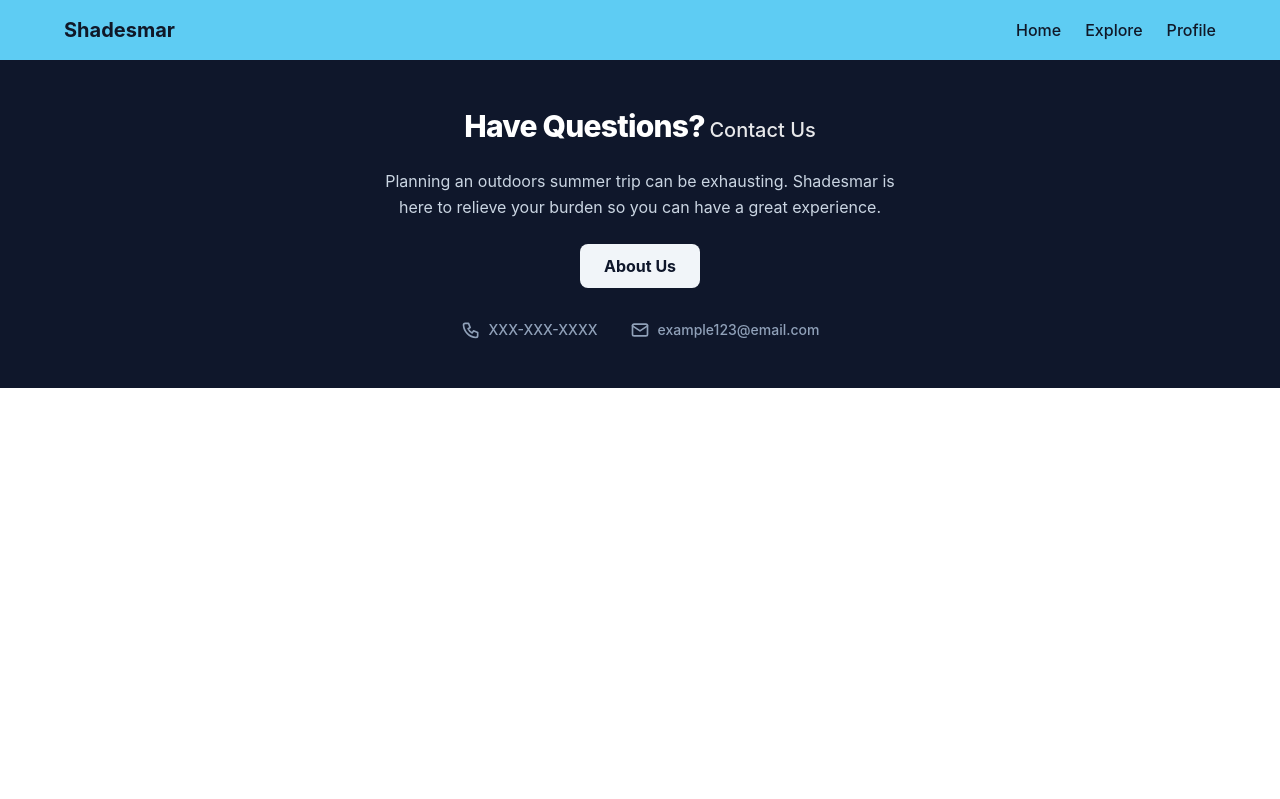
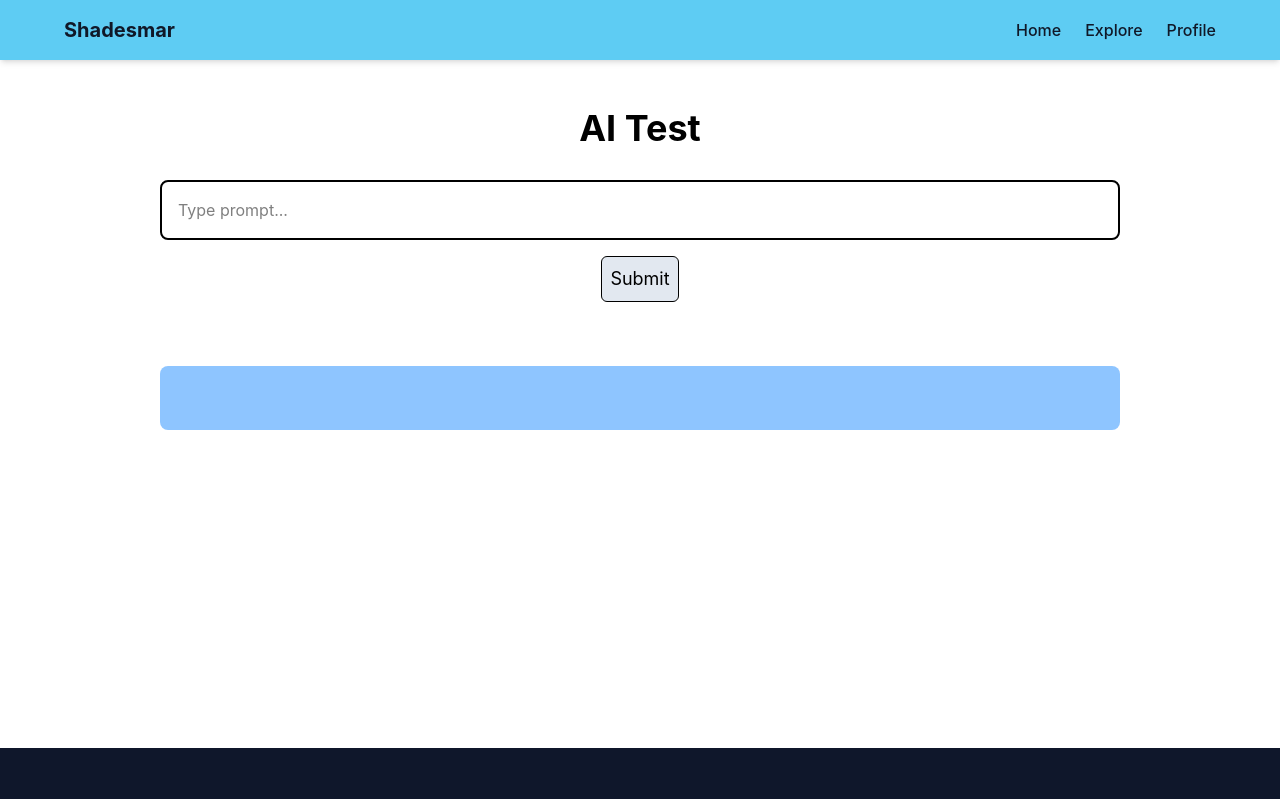
Before and after one commit to gboyal-bm/2800-202610-DTC03, a React (Vite) app in the folder shadesmar/: page /#/aitest in a window 1280 px wide. Shown: the top 799 px of the page. Built offline with nearby package versions, Linux system fonts and the light colour scheme; no server answers; sample sign-in values are in the browser's storage; the HTML template or start-up script is replaced by a standard one.

Commit message:
Create a util for talking to the AI backend side, and a frontend page to test it

```diff
--- a/shadesmar/src/App.tsx
+++ b/shadesmar/src/App.tsx
@@ -10,6 +10,7 @@ import { Navbar } from "./components/navbar";
 import { Tips } from "./Pages/tips";
 import { Footer } from "./components/footer";
 import { Auth } from "./Pages/auth";
+import { AITest } from "./Pages/aiTest";
 
 function App() {
     return (
@@ -21,6 +22,7 @@ function App() {
                     <Route path="/login" element={<Auth mode="login" />} />
                     <Route path="/register" element={<Auth mode="register" />} />
                     <Route path="/tips" element={<Tips />}></Route>
+                    <Route path="/aitest" element={<AITest />}></Route>
 
                     {/* Protected routes */}
                     <Route path="/exploration" element={<ProtectedRoute> <Exploration /> </ProtectedRoute>} />
--- /dev/null
+++ b/shadesmar/src/Pages/aitest.tsx
@@ -0,0 +1,37 @@
+import { useState } from "react";
+import { sendMessage } from "../utils/gemini";
+
+export function AITest() {
+    const [input, setInput] = useState("");
+    const [response, setResponse] = useState("");
+
+    async function handleSubmit() {
+        const result = await sendMessage(input);
+        setResponse(result ?? "No response");
+    }
+
+    return (
+        <main className="h-[80vh] max-w-5xl mx-auto mt-12">
+            <div className="flex justify-center">
+                <h1 className="text-4xl font-bold">AI Test</h1>
+            </div>
+
+            <div className="flex flex-col items-center gap-4 p-8">
+                <input
+                    type="text"
+                    value={input}
+                    onChange={(e) => setInput(e.target.value)}
+                    placeholder="Type prompt..."
+                    className="p-4 border-2 rounded-lg w-full"
+                />
+                <button onClick={handleSubmit} className="bg-slate-200 text-lg p-2 border rounded-md">
+                    Submit
+                </button>
+            </div>
+
+            <div className="bg-blue-300 p-8 rounded-lg m-8">
+                {response}
+            </div>
+        </main>
+    );
+}
--- /dev/null
+++ b/shadesmar/src/utils/gemini.ts
@@ -0,0 +1,36 @@
+export async function sendMessage(message: string) {
+    const response = await fetch("/api/ai/generateMessage", {
+        method: "POST",
+        headers: {
+            "Content-Type": "application/json",
+        },
+        body: JSON.stringify({
+            info: message,
+        }),
+    });
+
+    const data = await response.json();
+
+    return data.response;
+}
+
+export async function recommendActivities(info: string) {
+    // const response = await ai.models.generateContent({
+    //     model: "gemini-3.1-flash-lite",
+    //     contents: `
+    //     You are a chatbot in our app, and your job is to recommend activities to the user. Here is a description:
+    //     '''
+    //     Our team is developing a web application called Shadesmar aimed towards residents of Vancouver that locates activities, community centres, and parks to encourage exploring the city while staying cool, using a gamified progression system to make it fun.
+    //     '''
+
+    //     Using the info below, recommend an activity for this user. Here is the info:
+    //     '''
+    //     ${info}
+    //     '''
+
+    //     Don't break character, and don't give a long answer. Please keep it concise, one or two sentences maximum.
+    //     `,
+    // });
+    console.log("Info:", info);
+    return info;
+}
--- a/shadesmar/src/utils/shadesmar_api.ts
+++ b/shadesmar/src/utils/shadesmar_api.ts
@@ -11,15 +11,15 @@
  */
 
 /**
- * @typedef {Object} ApiResponse
+ * @typedef {object} ApiResponse
  * @description The formatted JSON response.
  * @property {number | null} status - The HTTP status code, or null if there was an error
- * @property {Object | null} result - The JSON response body, or null if there was an error
+ * @property {object | null} result - The JSON response body, or null if there was an error
  * @property {boolean} ok - Whether the response status is in the range 200-299
  */
 type ApiResponse = {
     status: number | null;
-    result: Object | null;
+    result: object | null;
     ok: boolean;
 };
 
@@ -39,15 +39,15 @@ function responseOk(status: number): boolean {
  * @description Wraps fetch to add custom handling of statuses in requests.
  *
  * @param {string} endpoint - The API endpoint path, such as "/auth/me"
- * @param {Object} options  - Additional options to pass into the request, including the method and body
+ * @param {object} options  - Additional options to pass into the request, including the method and body
  * @returns {Promise<ApiResponse>} - The formatted JSON response
  */
 async function apiFetch(
     endpoint: string,
-    options: Object = {},
+    options: object = {},
     noRedirect: boolean = false
 ): Promise<ApiResponse> {
-    let result: Object | null = null;
+    let result: object | null = null;
     let status: number | null = null;
     try {
         const response = await fetch(`/api${endpoint}`, {
@@ -77,10 +77,10 @@ async function apiFetch(
  * @function getUser
  * @description Fetches the currently logged in user's information.
  *
- * @returns {Promise<Object>} - The formatted JSON response, or null if no user is logged in
+ * @returns {Promise<object>} - The formatted JSON response, or null if no user is logged in
  */
 async function getUser() {
-    let user: Object | null = null;
+    let user: object | null = null;
     try {
         const response = await apiFetch("/auth/me", {}, true);
         if (response.status === 200) {
```
